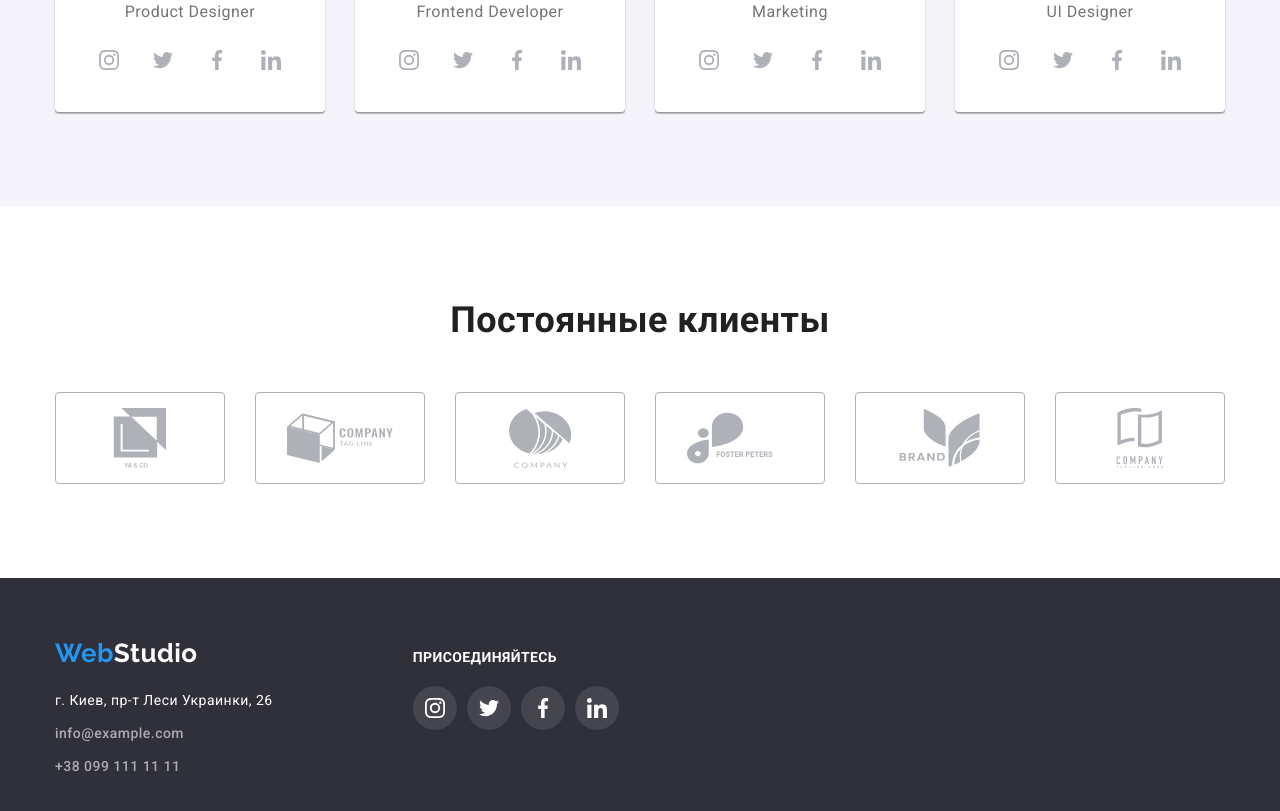
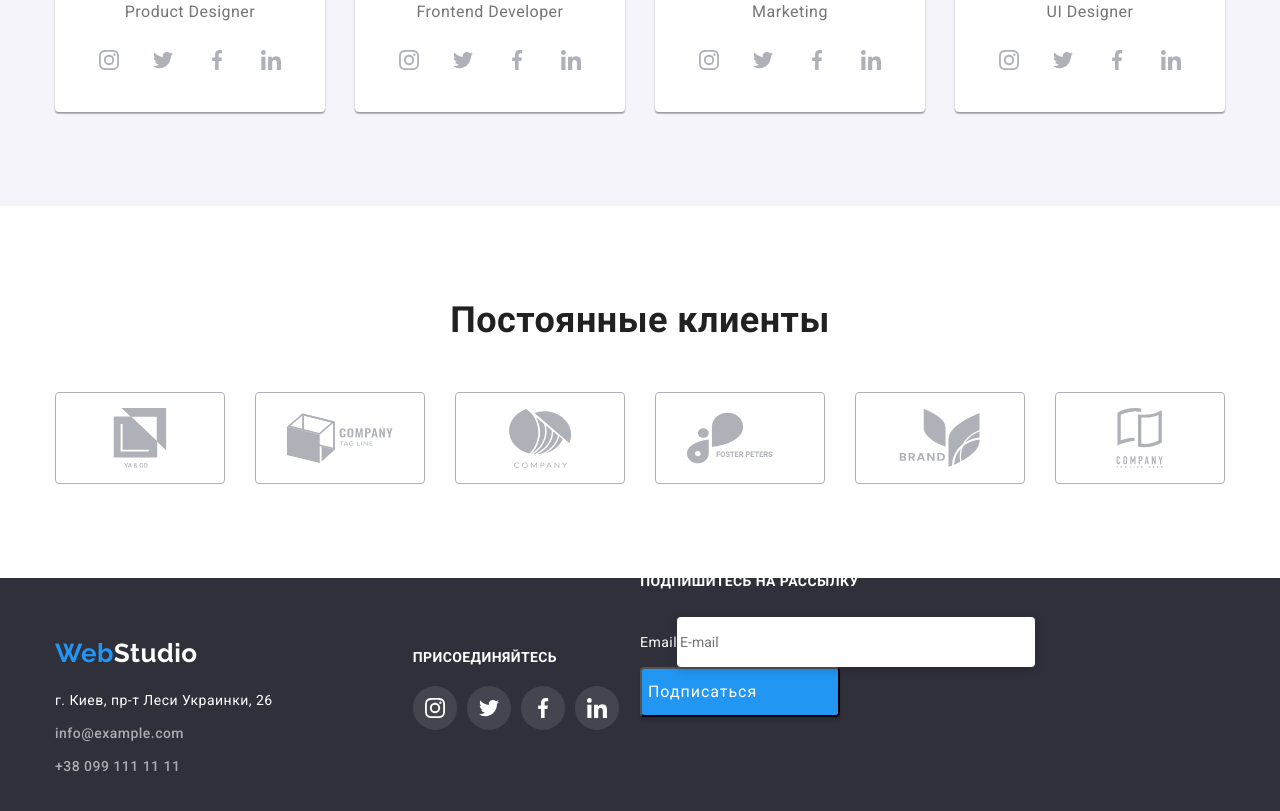
Before and after one commit to Hostess27/goit-markup-hw-06, a plain HTML site: page index.html in a window 1280 px wide. Shown: the part 2097-2908 px from the top of the page. Drawn offline with nearby package versions, Linux system fonts and the light colour scheme.

Commit message:
Проба дз-5

```diff
--- a/css/styles.css
+++ b/css/styles.css
@@ -203,6 +203,7 @@ svg {
 }
 
 .footer {
+    position: relative;
     background-color: var(--secondary-background-color);
     padding-top: 60px;
     padding-bottom: 60px;
@@ -243,13 +244,13 @@ svg {
     font-style: normal;
 }
 .adds {
+    display: inline-block;
     font-size: 14px;
     line-height: 1.71;
 
     margin-right: 70px;
 
     color: var(--white);
-    display: inline-block;
     margin-top: 0;
     margin-bottom: 9px;
 }
@@ -316,6 +317,56 @@ svg {
 
 .social-icon {
     fill: var(--white);
+}
+
+.input {
+    position: absolute;
+    left: 50%;
+    bottom: 50%;
+
+    flex-direction: column;
+}
+
+.input-tittle {
+    display: block;
+    text-align: center;
+
+    width: 219px;
+    height: 16px;
+    margin-bottom: 20px;
+
+    font-size: 14px;
+    line-height: 1.14px;
+    letter-spacing: 0.03em;
+    text-transform: uppercase;
+}
+
+.input-mail {
+    display: inline-block;
+    width: 358px;
+    height: 50px;
+
+    border: 1px solid rgba(255, 255, 255, 0.3);
+    box-sizing: border-box;
+    filter: drop-shadow(0px 4px 4px rgba(0, 0, 0, 0.15));
+    border-radius: 4px;
+}
+
+.input-button {
+    display: flex;
+    align-items: center;
+    text-align: center;
+    width: 200px;
+    height: 50px;
+
+    font-size: 16px;
+    line-height: 1.87;
+    letter-spacing: 0.06em;
+
+    background: var(--accent-color);
+    color: var(--white);
+    box-shadow: 0px 4px 4px rgba(0, 0, 0, 0.15);
+    border-radius: 4px;
 }
 
 /* index.html */
@@ -734,8 +785,6 @@ svg {
     box-shadow: 0px 1px 3px rgba(0, 0, 0, 0.12), 0px 1px 1px rgba(0, 0, 0, 0.14),
         0px 2px 1px rgba(0, 0, 0, 0.2);
     border-radius: 4px;
-
-
 }
 
 .modal-button {
@@ -747,8 +796,6 @@ svg {
     border-radius: 50%;
     margin-top: 8px;
     margin-right: 8px;
-
-
 }
 
 .modal-icons {
--- a/index.html
+++ b/index.html
@@ -623,6 +623,21 @@
                             </li>
                         </ul>
                     </address>
+                    <div class="input">
+                        <h2 class="input-tittle">Подпишитесь на рассылку</h2>
+                        <form action="">
+                            <label
+                                >Email<input
+                                    type="email"
+                                    name="email"
+                                    placeholder="E-mail"
+                                    class="input-mail"
+                            /></label>
+                            <button type="button" class="input-button">
+                                Подписаться
+                            </button>
+                        </form>
+                    </div>
                 </div>
                 <div class="plea">
                     <h3 class="plea-title">присоединяйтесь</h3>
```
